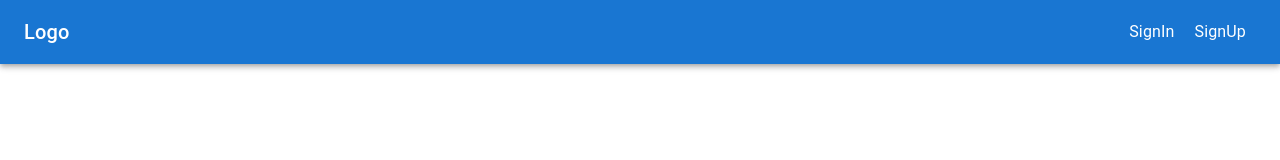
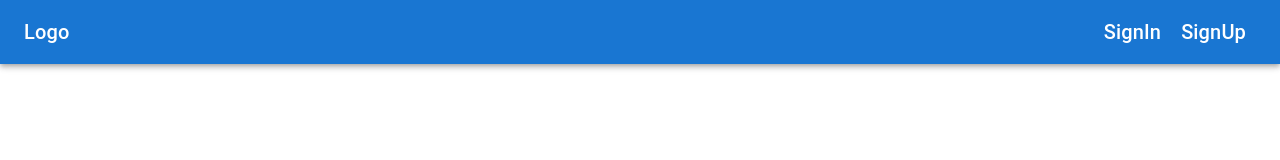
Before and after one commit to sais90/Shop, a React (Create React App) app: page /login in a window 1280 px wide. Shown: the top 160 px of the page. Built offline with nearby package versions, Linux system fonts and the light colour scheme.

Commit message:
Creat Error404 component

```diff
--- a/src/App.js
+++ b/src/App.js
@@ -3,16 +3,26 @@ import { BrowserRouter, Routes, Route } from 'react-router-dom';
 import AuthController from './utils/helpers/AuthController';
 import customRoutes from './routes/customRoutes';
 import navbarRoutes from './routes/navbarRoutes';
-import routesComponentsMaper from './utils/helpers/routesComponentsMaper';
+import routesComponentsMapper from './utils/helpers/routesComponentsMapper';
+import Error404 from './errors/Error404';
 
 const App = () => {
   let routesComponents = [];
 
-  const customRoutesComponents = routesComponentsMaper(customRoutes);
+  let creatErrorComponent = () => {
+    return (
+      <Route
+        path='*'
+        element={<Error404 />}
+      />
+    )
+  }
 
-  const navbarRoutesComponents = routesComponentsMaper(navbarRoutes);
+  const customRoutesComponents = routesComponentsMapper(customRoutes);
 
-  routesComponents = routesComponents.concat(customRoutesComponents, navbarRoutesComponents);
+  const navbarRoutesComponents = routesComponentsMapper(navbarRoutes);
+
+  routesComponents = routesComponents.concat(customRoutesComponents, navbarRoutesComponents, creatErrorComponent());
 
   // const customRoutesComponents = customRoutes.map((route, index) => {
   //   return (
--- a/src/pageComponents/ButtonAppBarPablic.jsx
+++ b/src/pageComponents/ButtonAppBarPablic.jsx
@@ -5,28 +5,70 @@ import Toolbar from '@mui/material/Toolbar';
 import Typography from '@mui/material/Typography';
 
 // import { Link } from 'react-router-dom';
-import { Link } from 'react-router-dom';
 
 const ButtonAppBarPablic = () => {
   return (
     <Box>
-      <AppBar position="static">
+      <AppBar position="static"
+      // sx={{
+      //   height: '200px'
+      // }}
+      >
         <Toolbar>
-          <Link to={'/'} style={{ color: 'inherit', textDecoration: 'none', flexGrow: 1 }}>
+          {/* <Link to={'/'} style={{ color: 'inherit', textDecoration: 'none', flexGrow: 1 }}>
             <Typography variant="h6" component="div">
               Logo
             </Typography>
-          </Link>
+          </Link> */}
 
-          <Link to={'/login'} style={{ color: 'inherit', textDecoration: 'none', margin: 10 }}>
+          <Typography
+            variant='h6'
+            component='a'
+            href='/'
+            sx={{
+              color: 'inherit',
+              textDecoration: 'none',
+              flexGrow: 1
+            }}
+          >
+            Logo
+          </Typography>
+          {/* <Link to={'/login'} style={{ color: 'inherit', textDecoration: 'none', margin: 10 }}>
             <Typography component="div">
               SignIn
             </Typography>
-          </Link>
+          </Link> */}
 
-          <Link to={'/registration'} style={{ color: 'inherit', textDecoration: 'none', margin: 10 }}>
+          <Typography
+            variant='h6'
+            component='a'
+            href='/login'
+            sx={{
+              color: 'inherit',
+              textDecoration: 'none',
+              margin: '10px'
+            }}
+          >
+            SignIn
+          </Typography>
+
+          {/* <Link to={'/registration'} style={{ color: 'inherit', textDecoration: 'none', margin: 10 }}>
             <Typography component="div">SignUp</Typography>
-          </Link>
+          </Link> */}
+
+          <Typography
+            variant='h6'
+            component='a'
+            href='/registration'
+            sx={{
+              color: 'inherit',
+              textDecoration: 'none',
+              margin: '10px'
+            }}
+          >
+            SignUp
+          </Typography>
+
         </Toolbar>
       </AppBar>
     </Box>
--- a/src/utils/helpers/RequireAuth.jsx
+++ b/src/utils/helpers/RequireAuth.jsx
@@ -4,6 +4,10 @@ import useAuth from '../../hooks/useAuth';
 
 const RequireAuth = props => {
   const user = useAuth();
+
+  // if (props.route.path = '*') {
+  //   return <Error404 />;
+  // }
 
   if (!user) {
     if (!props.route.isPrivate) {
--- a/src/utils/helpers/routesComponentsMaper.js
+++ b/src/utils/helpers/routesComponentsMapper.js
@@ -1,7 +1,7 @@
 import { Route } from 'react-router-dom';
 import RequireAuth from './RequireAuth';
 
-const routesComponentsMaper = props => {
+const routesComponentsMapper = props => {
   return props.map((route, index) => {
     return (
       <Route
@@ -13,4 +13,4 @@ const routesComponentsMaper = props => {
   });
 };
 
-export default routesComponentsMaper;
+export default routesComponentsMapper;
```
